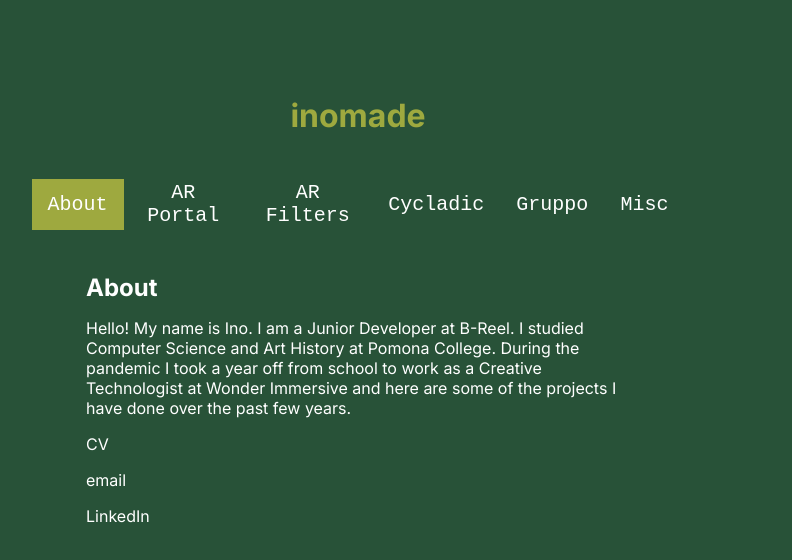
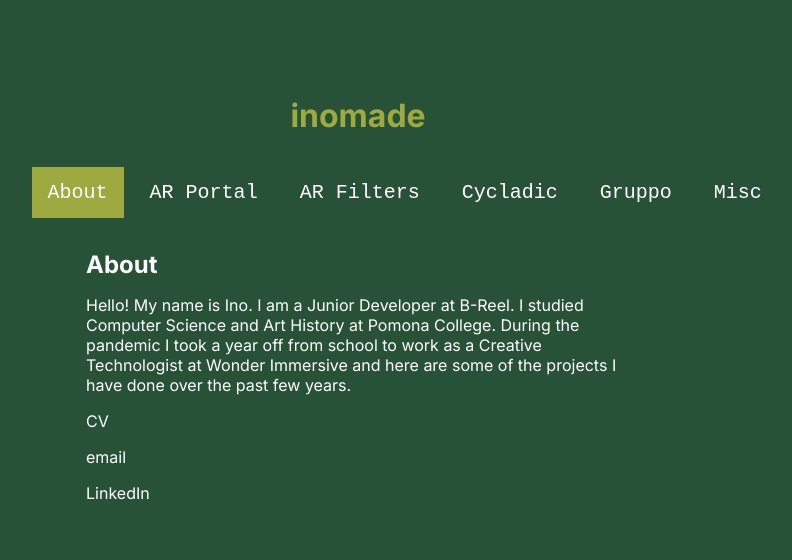
Before and after one commit to inots/portfolio, a Next.js app: page / in a window 1280 px wide. Shown: the top 560 px of the page, without its empty margins (282-1074 px from the left). Built offline with nearby package versions, Linux system fonts and the light colour scheme.

Commit message:
uniform navigation height

```diff
--- a/styles/Home.module.css
+++ b/styles/Home.module.css
@@ -24,8 +24,13 @@
   flex-direction: row;
   align-items: center;
   justify-content: space-around;
+  gap: 10px;
   /* padding: 10px 0; */
   width: 60%;
+}
+
+.navigation > * {
+  flex: 1 0 auto;
 }
 
 /* Style tab links */
@@ -71,124 +76,6 @@
   gap: 1rem;
 }
 
-/* .description {
-  display: inherit;
-  justify-content: inherit;
-  align-items: inherit;
-  font-size: 0.85rem;
-  max-width: var(--max-width);
-  width: 100%;
-  z-index: 2;
-  font-family: var(--font-mono);
-}
-
-.description a {
-  display: flex;
-  justify-content: center;
-  align-items: center;
-  gap: 0.5rem;
-}
-
-.description p {
-  position: relative;
-  margin: 0;
-  padding: 1rem;
-  background-color: rgba(var(--callout-rgb), 0.5);
-  border: 1px solid rgba(var(--callout-border-rgb), 0.3);
-  border-radius: var(--border-radius);
-}
-
-.code {
-  font-weight: 700;
-  font-family: var(--font-mono);
-}
-
-.grid {
-  display: grid;
-  grid-template-columns: repeat(4, minmax(25%, auto));
-  width: var(--max-width);
-  max-width: 100%;
-}
-
-.card {
-  padding: 1rem 1.2rem;
-  border-radius: var(--border-radius);
-  background: rgba(var(--card-rgb), 0);
-  border: 1px solid rgba(var(--card-border-rgb), 0);
-  transition: background 200ms, border 200ms;
-}
-
-.card span {
-  display: inline-block;
-  transition: transform 200ms;
-}
-
-.card h2 {
-  font-weight: 600;
-  margin-bottom: 0.7rem;
-}
-
-.card p {
-  margin: 0;
-  opacity: 0.6;
-  font-size: 0.9rem;
-  line-height: 1.5;
-  max-width: 30ch;
-}
-
-.center {
-  display: flex;
-  justify-content: center;
-  align-items: center;
-  position: relative;
-  padding: 4rem 0;
-}
-
-.center::before {
-  background: var(--secondary-glow);
-  border-radius: 50%;
-  width: 480px;
-  height: 360px;
-  margin-left: -400px;
-}
-
-.center::after {
-  background: var(--primary-glow);
-  width: 240px;
-  height: 180px;
-  z-index: -1;
-}
-
-.center::before,
-.center::after {
-  content: '';
-  left: 50%;
-  position: absolute;
-  filter: blur(45px);
-  transform: translateZ(0);
-}
-
-.logo {
-  position: relative;
-}
-/* Enable hover only on non-touch devices
-@media (hover: hover) and (pointer: fine) {
-  .card:hover {
-    background: rgba(var(--card-rgb), 0.1);
-    border: 1px solid rgba(var(--card-border-rgb), 0.15);
-  }
-
-  .card:hover span {
-    transform: translateX(4px);
-  }
-}
-
-@media (prefers-reduced-motion) {
-  .card:hover span {
-    transform: none;
-  }
-} */
-
 /* Mobile */
 @media (max-width: 700px) {
   .main {
@@ -213,74 +100,4 @@
   .tabcontent {
     /* padding: 4rem; */
   }
-
-  /* .grid {
-    grid-template-columns: 1fr;
-    margin-bottom: 120px;
-    max-width: 320px;
-    text-align: center;
-  }
-
-  .card {
-    padding: 1rem 2.5rem;
-  }
-
-  .card h2 {
-    margin-bottom: 0.5rem;
-  }
-
-  .center {
-    padding: 8rem 0 6rem;
-  }
-
-  .center::before {
-    transform: none;
-    height: 300px;
-  }
-
-  .description {
-    font-size: 0.8rem;
-  }
-
-  .description a {
-    padding: 1rem;
-  }
-
-  .description p,
-  .description div {
-    display: flex;
-    justify-content: center;
-    position: fixed;
-    width: 100%;
-  }
-
-  .description p {
-    align-items: center;
-    inset: 0 0 auto;
-    padding: 2rem 1rem 1.4rem;
-    border-radius: 0;
-    border: none;
-    border-bottom: 1px solid rgba(var(--callout-border-rgb), 0.25);
-    background: linear-gradient(
-      to bottom,
-      rgba(var(--background-start-rgb), 1),
-      rgba(var(--callout-rgb), 0.5)
-    );
-    background-clip: padding-box;
-    backdrop-filter: blur(24px);
-  }
-
-  .description div {
-    align-items: flex-end;
-    pointer-events: none;
-    inset: auto 0 0;
-    padding: 2rem;
-    height: 200px;
-    background: linear-gradient(
-      to bottom,
-      transparent 0%,
-      rgb(var(--background-end-rgb)) 40%
-    );
-    z-index: 1;
-  } */
 }
```
